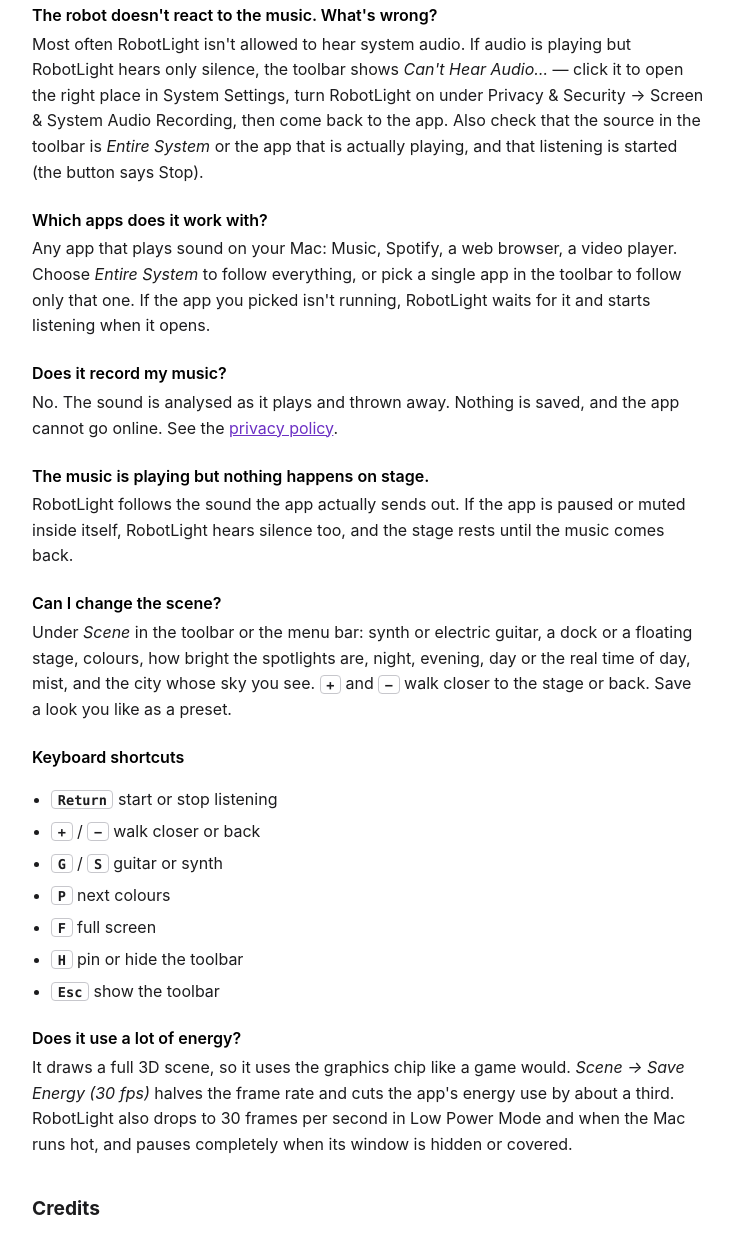
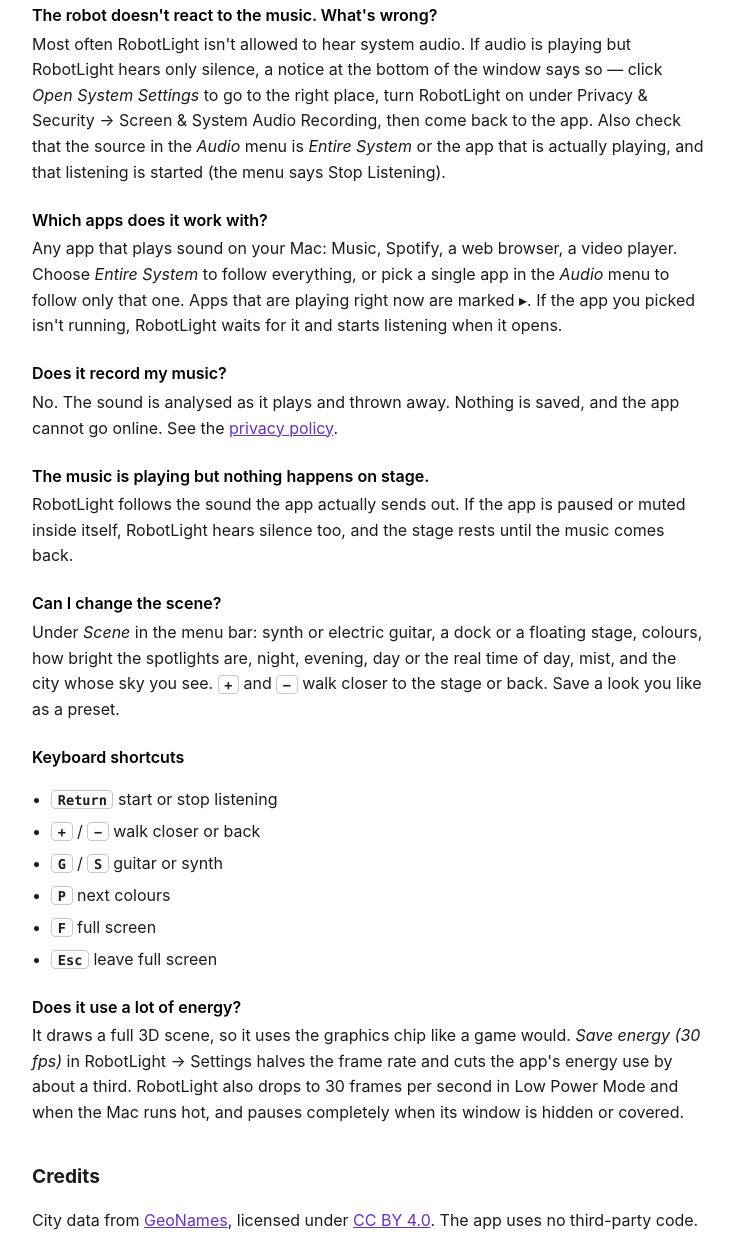
Before and after one commit to HAJ728/robotlight-site, a plain HTML site: page support.html in a window 1280 px wide. Shown: the part 607-1843 px from the top of the page, without its empty margins (272-1006 px from the left). Drawn offline with Linux system fonts and the light colour scheme.

Commit message:
Support page: settings now live in the menu bar

```diff
--- a/support.html
+++ b/support.html
@@ -46,10 +46,10 @@
 <h2>Common questions</h2>
 
 <p class="q">The robot doesn't react to the music. What's wrong?</p>
-<p>Most often RobotLight isn't allowed to hear system audio. If audio is playing but RobotLight hears only silence, the toolbar shows <em>Can't Hear Audio…</em> — click it to open the right place in System Settings, turn RobotLight on under Privacy &amp; Security → Screen &amp; System Audio Recording, then come back to the app. Also check that the source in the toolbar is <em>Entire System</em> or the app that is actually playing, and that listening is started (the button says Stop).</p>
+<p>Most often RobotLight isn't allowed to hear system audio. If audio is playing but RobotLight hears only silence, a notice at the bottom of the window says so — click <em>Open System Settings</em> to go to the right place, turn RobotLight on under Privacy &amp; Security → Screen &amp; System Audio Recording, then come back to the app. Also check that the source in the <em>Audio</em> menu is <em>Entire System</em> or the app that is actually playing, and that listening is started (the menu says Stop Listening).</p>
 
 <p class="q">Which apps does it work with?</p>
-<p>Any app that plays sound on your Mac: Music, Spotify, a web browser, a video player. Choose <em>Entire System</em> to follow everything, or pick a single app in the toolbar to follow only that one. If the app you picked isn't running, RobotLight waits for it and starts listening when it opens.</p>
+<p>Any app that plays sound on your Mac: Music, Spotify, a web browser, a video player. Choose <em>Entire System</em> to follow everything, or pick a single app in the <em>Audio</em> menu to follow only that one. Apps that are playing right now are marked ▸. If the app you picked isn't running, RobotLight waits for it and starts listening when it opens.</p>
 
 <p class="q">Does it record my music?</p>
 <p>No. The sound is analysed as it plays and thrown away. Nothing is saved, and the app cannot go online. See the <a href="privacy.html">privacy policy</a>.</p>
@@ -58,7 +58,7 @@
 <p>RobotLight follows the sound the app actually sends out. If the app is paused or muted inside itself, RobotLight hears silence too, and the stage rests until the music comes back.</p>
 
 <p class="q">Can I change the scene?</p>
-<p>Under <em>Scene</em> in the toolbar or the menu bar: synth or electric guitar, a dock or a floating stage, colours, how bright the spotlights are, night, evening, day or the real time of day, mist, and the city whose sky you see. <kbd>+</kbd> and <kbd>−</kbd> walk closer to the stage or back. Save a look you like as a preset.</p>
+<p>Under <em>Scene</em> in the menu bar: synth or electric guitar, a dock or a floating stage, colours, how bright the spotlights are, night, evening, day or the real time of day, mist, and the city whose sky you see. <kbd>+</kbd> and <kbd>−</kbd> walk closer to the stage or back. Save a look you like as a preset.</p>
 
 <p class="q">Keyboard shortcuts</p>
 <ul>
@@ -67,12 +67,11 @@
   <li><kbd>G</kbd> / <kbd>S</kbd> guitar or synth</li>
   <li><kbd>P</kbd> next colours</li>
   <li><kbd>F</kbd> full screen</li>
-  <li><kbd>H</kbd> pin or hide the toolbar</li>
-  <li><kbd>Esc</kbd> show the toolbar</li>
+  <li><kbd>Esc</kbd> leave full screen</li>
 </ul>
 
 <p class="q">Does it use a lot of energy?</p>
-<p>It draws a full 3D scene, so it uses the graphics chip like a game would. <em>Scene → Save Energy (30 fps)</em> halves the frame rate and cuts the app's energy use by about a third. RobotLight also drops to 30 frames per second in Low Power Mode and when the Mac runs hot, and pauses completely when its window is hidden or covered.</p>
+<p>It draws a full 3D scene, so it uses the graphics chip like a game would. <em>Save energy (30 fps)</em> in RobotLight → Settings halves the frame rate and cuts the app's energy use by about a third. RobotLight also drops to 30 frames per second in Low Power Mode and when the Mac runs hot, and pauses completely when its window is hidden or covered.</p>
 
 <h2>Credits</h2>
 <p>City data from <a href="https://www.geonames.org">GeoNames</a>, licensed under <a href="https://creativecommons.org/licenses/by/4.0/">CC BY 4.0</a>. The app uses no third-party code.</p>
```
